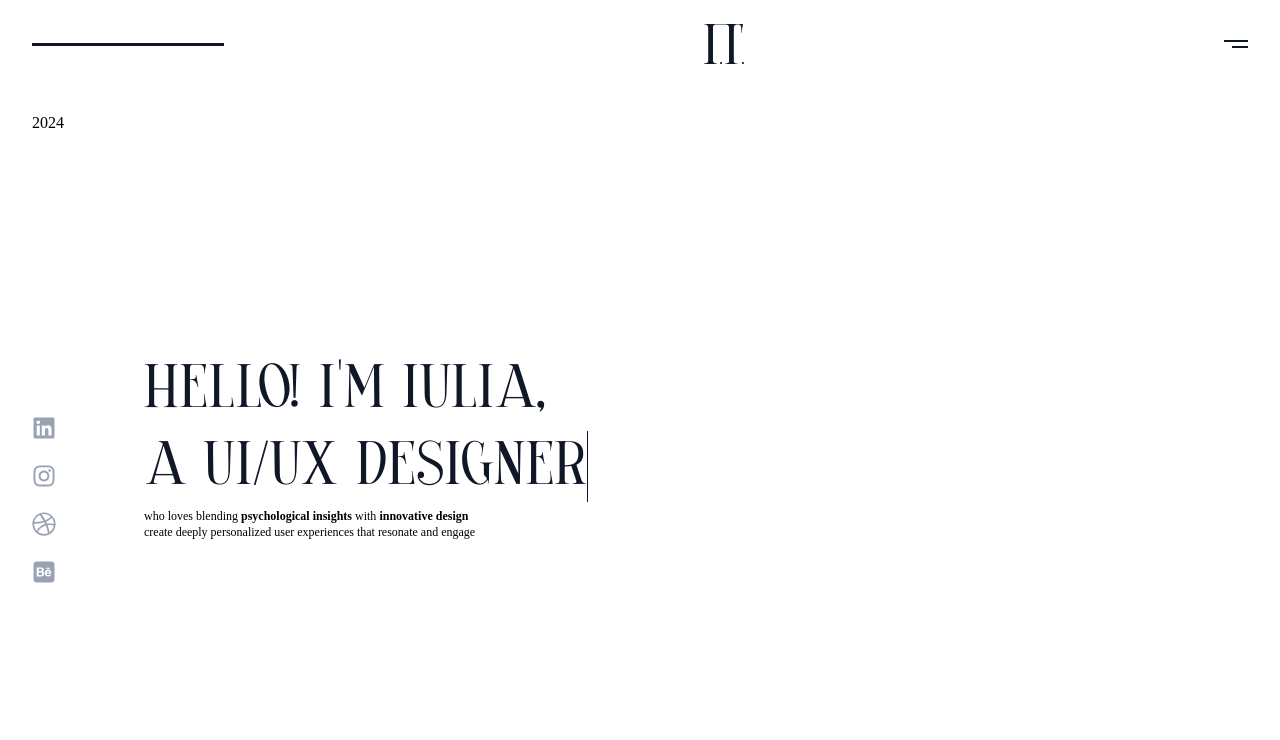
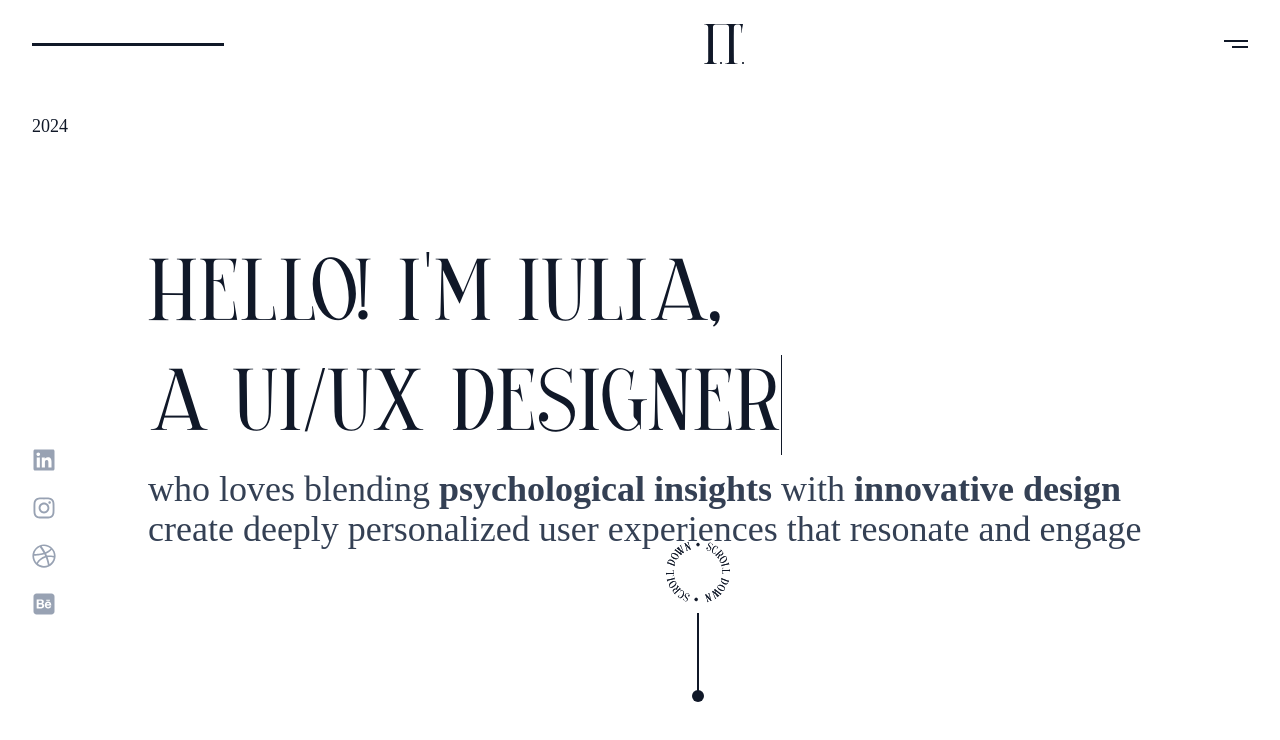
Before and after one commit to IuliaToma/iuliatoma.github.io, a website: page index.html in a window 1280 px wide. Drawn offline with nearby package versions, Linux system fonts and the light colour scheme; files that its build step writes are made by us from their sources.

Commit message:
update design system and create the scroll down component

```diff
--- a/index.html
+++ b/index.html
@@ -25,7 +25,7 @@
             </div>
         </header>
         <main class="flex-grow mx-8 my-6 flex flex-row">
-            <nav class="mb-48 flex flex-col justify-between">
+            <nav class="mb-40 flex flex-col justify-between">
                 <div>
                     <span class="nav-year [writing-mode:sideways-lr]"
                         >2024</span
@@ -74,22 +74,41 @@
                     </svg>
                 </div>
             </nav>
-            <div class="ml-20 flex flex-col justify-center align-middle">
-                <h2 class="inline-block font-riskeys uppercase text-gray-900">
+            <div class="ml-20 mt-32 w-full">
+                <div>
+                    <h2
+                        class="inline-block font-riskeys uppercase text-gray-900"
+                    >
                         hello!
                         <span class="typewriteable">
                             i'm iulia,<br />
                             a ui/ux designer
                         </span>
                     </h2>
-                <sub>
+                </div>
+                <div>
+                    <sub class="sub2 text-gray-700">
                         who loves blending
                         <span class="font-bold">psychological insights</span>
                         with
-                    <span class="font-bold">innovative design</span><br />create
-                    deeply personalized user experiences that resonate and
-                    engage</sub
+                        <span class="font-bold">innovative design</span
+                        ><br />create deeply personalized user experiences that
+                        resonate and engage
+                    </sub>
+                </div>
+                <div class="flex flex-row justify-center">
+                    <div class="flex flex-col items-center">
+                        <object
+                            type="image/svg+xml"
+                            data="public/figs/scroll-down.svg"
+                            class="scroll-down size-16"
                         >
+                            Scroll Down
+                        </object>
+                        <hr class="w-20 mt-12 border-t-2 border-gray-900 rotate-90" />
+                        <div class="mt-9 rounded-full size-3 bg-gray-900"></div>
+                    </div>
+                </div>
             </div>
         </main>
 
--- a/src/design-system.css
+++ b/src/design-system.css
@@ -167,33 +167,49 @@
 h1 {
     font-size: 7.5rem;
     line-height: 8.75rem;
+    font-family: Poppins;
     font-weight: 600;
     color: var(--gray-900);
 }
 
 h2 {
-    font-size: 4.375rem;
-    line-height: 4.8125rem;
+    font-size: 6.25rem;
+    line-height: 6.875rem;
+    font-family: Riskeys;
     font-weight: 400;
     color: var(--gray-900);
 }
 
 h3 {
-    font-size: 2.8125rem;
-    line-height: 3.0625rem;
+    font-size: 3.75rem;
+    line-height: 5.625rem;
+    font-weight: 600;
+    font-family: Poppins;
+    color: var(--gray-900);
+}
+
+h4 {
+    font-size: 2.5rem;
+    line-height: 3.125rem;
     font-weight: 400;
+    font-family: Poppins;
+    color: var(--gray-900);
+}
+
+sub {
+    font-size: 1.5rem;
+    line-height: 2.25rem;
+    font-weight: 300;
+    font-family: Poppins;
     color: var(--gray-900);
 }
 
 body {
-    font-size: 1rem;
-    line-height: 1.375rem;
-    font-family: "poppins";
-}
-
-sub {
-    font-size: 0.75rem;
-    line-height: 1.03125rem;
+    font-size: 1.125rem;
+    line-height: 1.75rem;
+    font-weight: 400;
+    font-family: Poppins;
+    color: var(--gray-900);
 }
 
 @layer components {
@@ -204,4 +220,16 @@ sub {
     .button-primary {
         @apply border-gray-900 text-gray-900 hover:border-gray-600 hover:text-gray-600 hover:transition-colors active:bg-gray-900 active:border-gray-900 active:text-gray-25 active:transition-colors;
     }
+
+    .sub2 {
+        @apply font-poppins font-medium text-4xl text-gray-900;
+    }
+
+    .sub3 {
+        @apply font-poppins font-semibold text-4xl text-gray-900;
+    }
+
+    .body2 {
+        @apply font-poppins font-normal text-sm text-gray-900;
+    }
 }
```
Lines whose indentation alone changed are shown as unchanged.
